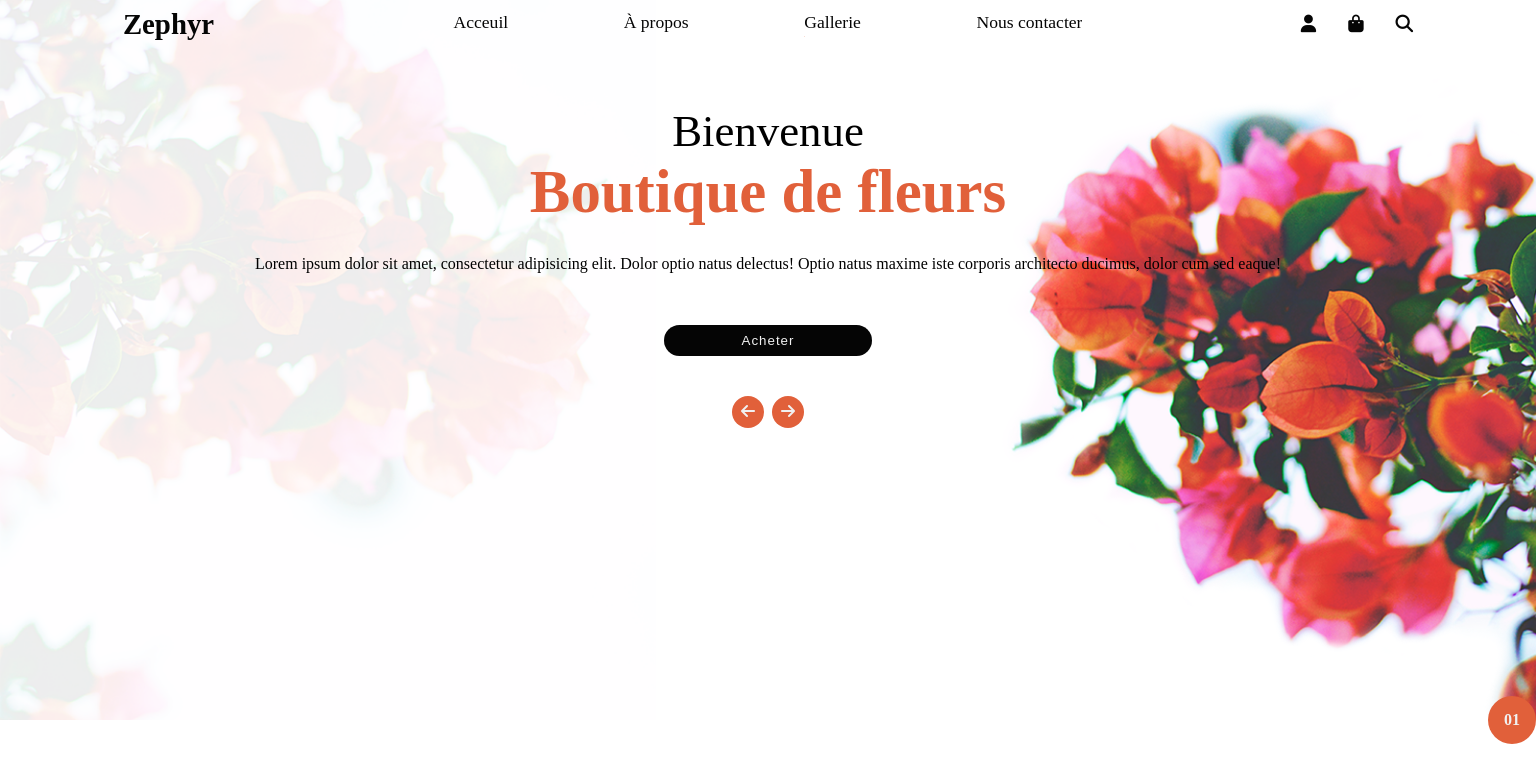
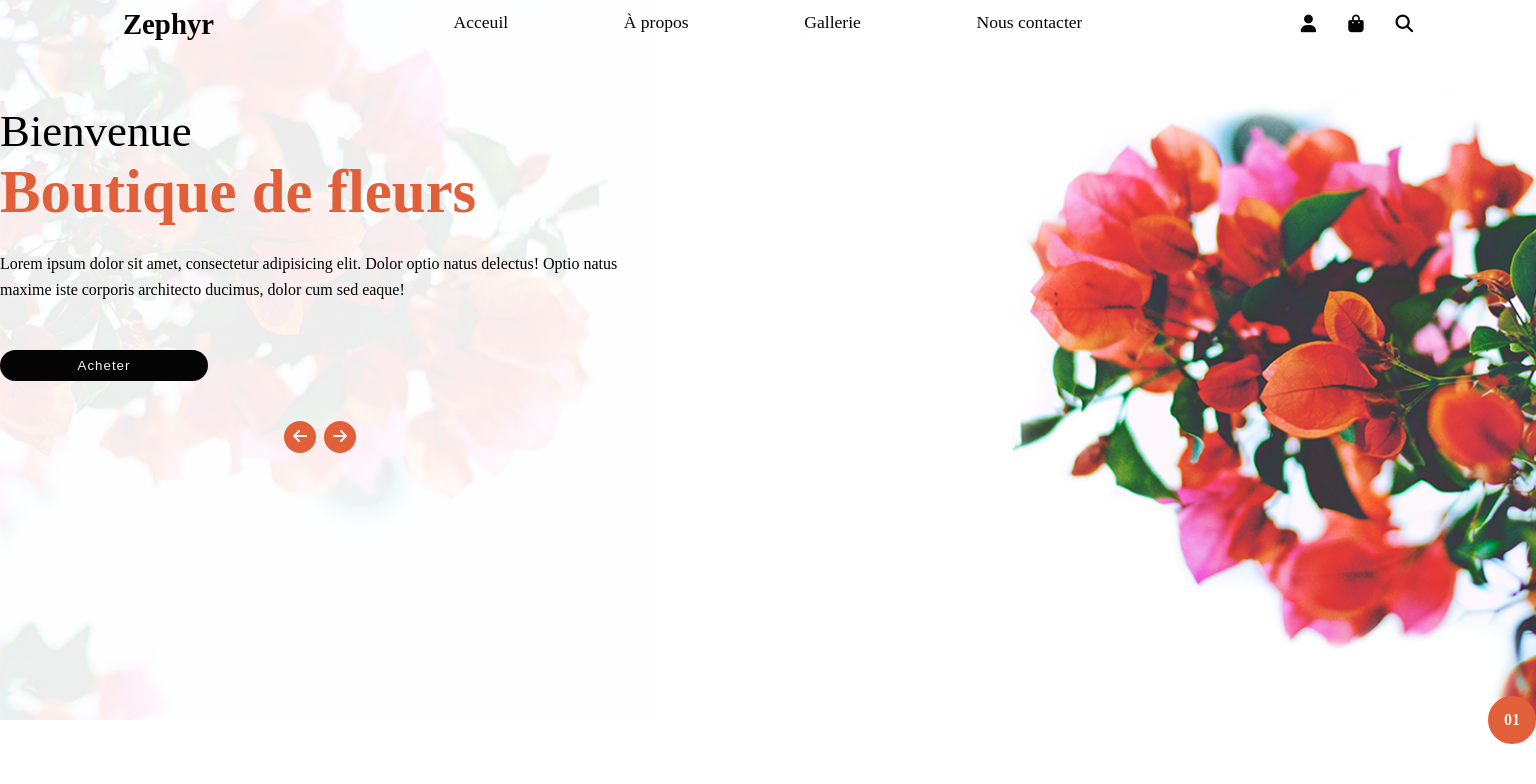
Before and after one commit to Fabrice-Etienne/Projet-Zephyr, a plain HTML site: page index.html in a window 1536 px wide. Shown: the top 784 px of the page. Drawn offline with Linux system fonts and the light colour scheme.

Commit message:
Fin du CSS de la première page du site web

```diff
--- a/responsive.css
+++ b/responsive.css
@@ -300,9 +300,6 @@
         padding: 8px 8%;
      }
     .section-1 .container  {
-       display: flex ;
-       flex-direction: column;
-       align-items: center ;
        padding: 56px 0px 32px;
     }
     .section-1 .container h1 {
@@ -332,6 +329,5 @@
      }
      .section-6 form {
         width: 35% ;
-        margin: auto;
     }
 }
```
